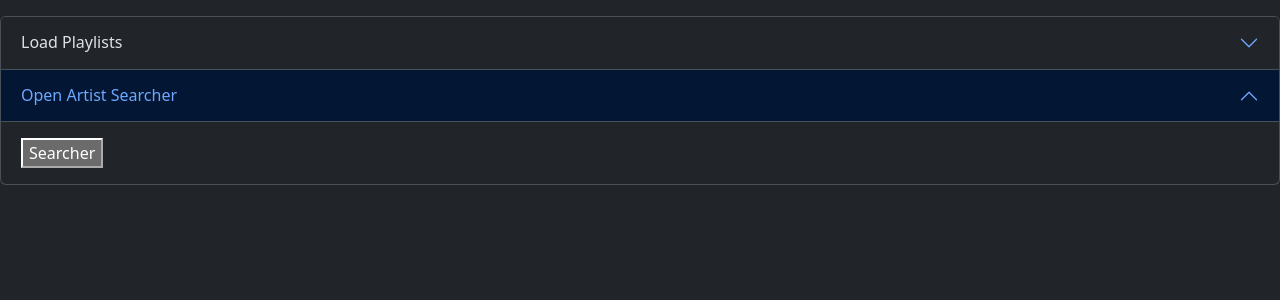
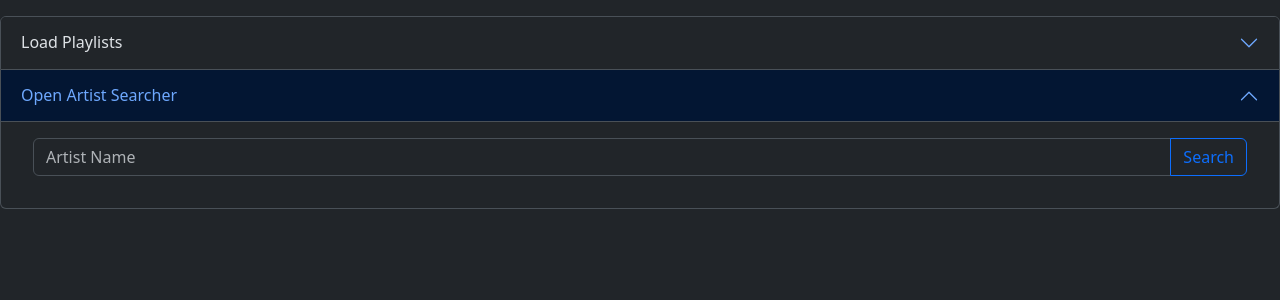
Before and after one commit to EmberVoid/Spotify-API-OAuth-Py, a Flask app: template templates/dashboard.html in a window 1280 px wide, after a click on "Open Artist Searcher". Shown: the part 65-365 px from the top of the page. Run offline with Flask 3, Linux system fonts and the light colour scheme; the template is opened without the code that fills it: most values are stand-ins (such as "Sample title", 1, 10 or a date in 2020); grey boxes marked "Sample" are stand-in pictures; parts of the project's set-up code (start-up, migrations or seed data) failed here and were passed over; some libraries are stand-ins or nearby versions.

Commit message:
Incorporated Searcher functionality into Dashboard with UI accordion

```diff
--- a/templates/dashboard.html
+++ b/templates/dashboard.html
@@ -43,9 +43,15 @@
         </h2>
         <div id="collapseTwo" class="accordion-collapse collapse" data-bs-parent="#accordionExample">
             <div class="accordion-body">
-                <a href="{{ url_for('go_to_searcher') }}">
-                    <button id="goto-searcher">Searcher</button>
-                </a>
+
+                <div class="container-fluid">
+                    <div class="input-group mb-3">
+                        <input type="text" class="form-control" id="inputArtistName" placeholder="Artist Name">
+                        <button type="button" class="btn btn-outline-primary" id="inputArtistNameBtn">Search</button>
+                    </div>
+
+                    <div class="row flex-nowrap overflow-auto" id="track_cards"></div>
+                </div>
             </div>
         </div>
     </div>
@@ -92,6 +98,71 @@
             });
     });
 </script>
+<!--Searcher-->
+<script>
+    var input = document.querySelector('.form-control'); // Get the input element
 
+    // Execute a function when the user presses a key on the keyboard
+    input.addEventListener("keypress", function (event) {
+        // If the user presses the "Enter" key
+        if (event.key === "Enter") {
+            event.preventDefault(); // Cancel the default action (form submission)
+            document.getElementById("inputArtistNameBtn").click(); // Trigger the button element with a click
+        }
+    });
+
+    // Add a click event listener to the search button
+    document.getElementById("inputArtistNameBtn").addEventListener("click", function () {
+        searchArtist(input.value); // Call the search function
+    });
+
+    // Function to send the artist name to Flask
+    function searchArtist(artistName) {
+        fetch('/search_any_artist_match', {
+            method: 'POST',
+            headers: {
+                'Content-Type': 'application/json'
+            },
+            body: JSON.stringify({ artistName: artistName })
+        })
+            .then(response => response.json())
+            .then(data => {
+                // Process the data and update UI cards
+                console.log(data); // Replace with your actual logic
+                const trackContainer = document.getElementById('track_cards');
+                trackContainer.innerHTML = ''; // Clear existing cards
+
+                data.tracks.forEach(track => {
+                    const card = `
+                        <div class="card mb-3" style="max-width: 540px;">
+                            <div class="row g-0">
+                                <div class="col-md-4 text-center">
+                                    <img src="${track['Album Image URL']}" alt="${track['Track Name']}" class="img-fluid rounded-start" style="height: 180px;">
+                                </div>
+                                <div class="col-md-8">
+                                    <div class="card-body">
+                                        <div class="mb-3">
+                                            <p class="card-text text-wrap"><b>${track['Track Name']}</b></p>
+                                            <p>Artist: ${track['Album Artist Name']}</p>
+                                            <a href="${track['Album URL']}" target="_blank" class="btn btn-primary">View on Spotify</a>
+                                            <audio controls>
+                                                <source src="${track['Track Preview URL']}" type="audio/mpeg">
+                                                Your browser does not support the audio element.
+                                            </audio>
+                                        </div>
+                                    </div>
+                                </div>
+                            </div>
+                        </div>
+                    `;
+                    trackContainer.insertAdjacentHTML('beforeend', card);
+                });
+            })
+            .catch(error => {
+                console.error('Error fetching data:', error);
+            });
+    }
+
+</script>
 
 {% endblock %}
--- a/templates/searcher.html
+++ b/templates/searcher.html
@@ -12,14 +12,12 @@
     </div>
 
     <div class="row flex-nowrap overflow-auto" id="track_cards"></div>
-
-
 </div>
 {% endblock %}
 
 
 {% block scripts %}
-<!--Playlist-->
+<!--Searcher-->
 <script>
     var input = document.querySelector('.form-control'); // Get the input element
 
```
